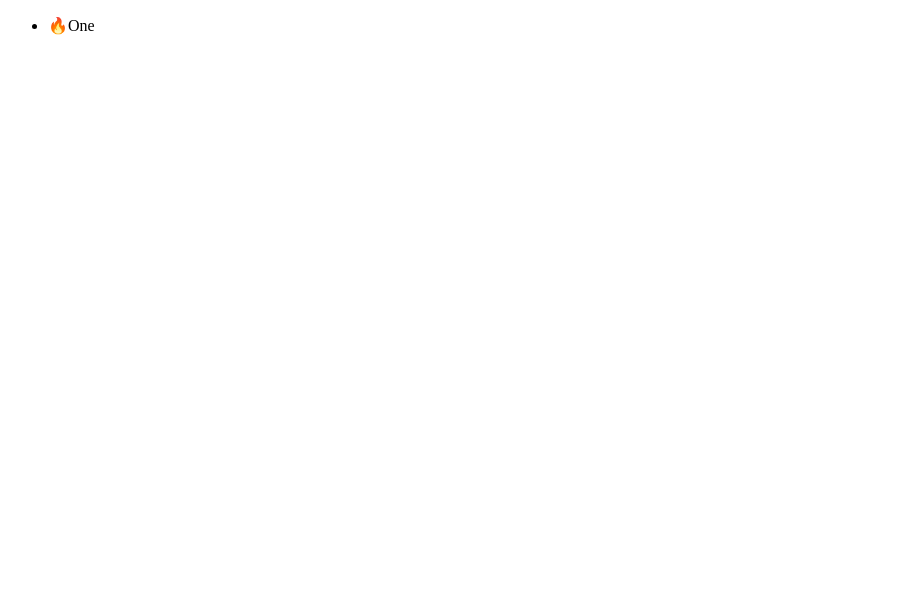
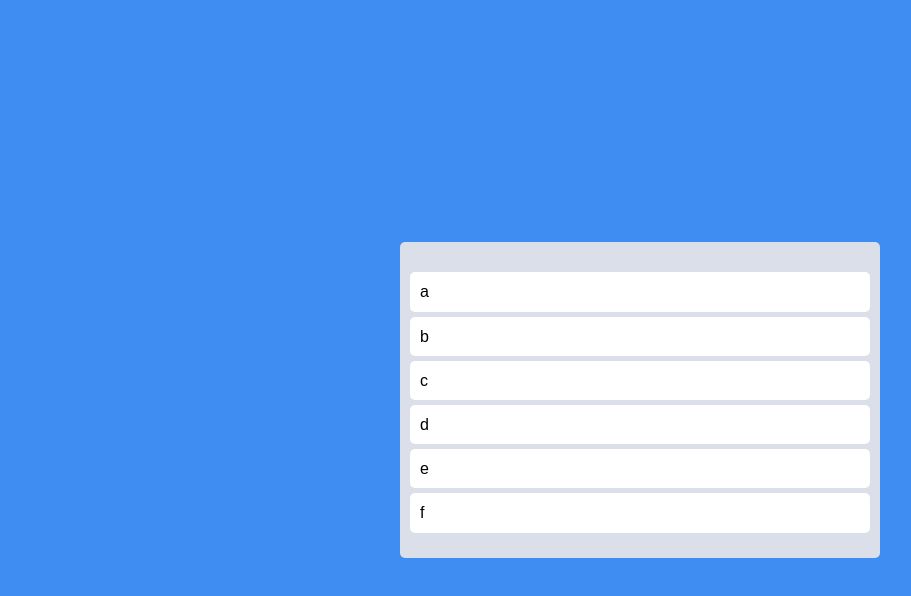
Before and after one commit to wujuno/react-master, a React (Create React App) app: page / in a window 1280 px wide. Shown: the top 596 px of the page, without its empty margins (0-911 px from the left). Built offline with nearby package versions, Linux system fonts and the light colour scheme.

Commit message:
style and make list to array

```diff
--- a/src/App.tsx
+++ b/src/App.tsx
@@ -1,25 +1,67 @@
+import  styled  from "styled-components"
 import {DragDropContext, Draggable, Droppable} from "react-beautiful-dnd";
+
+const Wrapper = styled.div`
+  display: flex;
+  max-width: 480px;
+  width: 100%;
+  margin: 0 auto;
+  justify-content: center;
+  align-items: center;
+  height: 100vh;
+`;
+
+const Boards = styled.div`
+  display: grid;
+  width: 100%;
+  grid-template-columns: repeat(1, 1fr);
+`;
+
+const Board = styled.div`
+  padding: 20px 10px;
+  padding-top: 30px;
+  background-color: ${(props) => props.theme.boardColor};
+  border-radius: 5px;
+  min-height: 200px;
+`;
+
+const Card = styled.div`
+  border-radius: 5px;
+  margin-bottom: 5px;
+  padding: 10px 10px;
+  background-color: ${(props) => props.theme.cardColor};
+`;
+
+const toDos = ["a", "b", "c", "d", "e", "f"];
 
 function App() {
 	const onDragEnd = ()=> {};
   return (
 	<DragDropContext onDragEnd={onDragEnd}>
-	<div>
+      <Wrapper>
+        <Boards>
           <Droppable droppableId="one">
             {(magic) => (
-		  <ul ref={magic.innerRef} {...magic.droppableProps}>
-			<Draggable draggableId="first" index={0}>
+              <Board ref={magic.innerRef} {...magic.droppableProps}>
+                {toDos.map((toDo, index) => (
+                  <Draggable draggableId={toDo} index={index}>
                     {(magic) => (
-				<li ref={magic.innerRef} {...magic.draggableProps}>
-				  <span {...magic.dragHandleProps}>🔥</span>
-				  One
-				</li>
+                      <Card
+                        ref={magic.innerRef}
+                        {...magic.dragHandleProps}
+                        {...magic.draggableProps}
+                      >
+                        {toDo}
+                      </Card>
                     )}
                   </Draggable>
-		  </ul>
+                ))}
+                {magic.placeholder}
+              </Board>
             )}
           </Droppable>
-	</div>
+        </Boards>
+      </Wrapper>
     </DragDropContext>
   )
 }
--- a/src/index.tsx
+++ b/src/index.tsx
@@ -2,11 +2,74 @@
 import ReactDOM from 'react-dom/client';
 import App from './App';
 import { RecoilRoot } from 'recoil';
-import { ThemeProvider } from 'styled-components';
+import { createGlobalStyle, ThemeProvider } from 'styled-components';
 import { darkTheme } from './theme';
 
 
-
+const GlobalStyle = createGlobalStyle`
+@import url('https://fonts.googleapis.com/css2?family=Source+Sans+Pro:wght@300;400&display=swap');
+html, body, div, span, applet, object, iframe,
+h1, h2, h3, h4, h5, h6, p, blockquote, pre,
+a, abbr, acronym, address, big, cite, code,
+del, dfn, em, img, ins, kbd, q, s, samp,
+small, strike, strong, sub, sup, tt, var,
+b, u, i, center,
+dl, dt, dd, menu, ol, ul, li,
+fieldset, form, label, legend,
+table, caption, tbody, tfoot, thead, tr, th, td,
+article, aside, canvas, details, embed,
+figure, figcaption, footer, header, hgroup,
+main, menu, nav, output, ruby, section, summary,
+time, mark, audio, video {
+  margin: 0;
+  padding: 0;
+  border: 0;
+  font-size: 100%;
+  font: inherit;
+  vertical-align: baseline;
+}
+/* HTML5 display-role reset for older browsers */
+article, aside, details, figcaption, figure,
+footer, header, hgroup, main, menu, nav, section {
+  display: block;
+}
+/* HTML5 hidden-attribute fix for newer browsers */
+*[hidden] {
+    display: none;
+}
+body {
+  line-height: 1;
+}
+menu, ol, ul {
+  list-style: none;
+}
+blockquote, q {
+  quotes: none;
+}
+blockquote:before, blockquote:after,
+q:before, q:after {
+  content: '';
+  content: none;
+}
+table {
+  border-collapse: collapse;
+  border-spacing: 0;
+}
+* {
+  box-sizing: border-box;
+}
+body {
+  font-weight: 300;
+  font-family: 'Source Sans Pro', sans-serif;
+  background-color:${(props) => props.theme.bgColor};
+  color:black;
+  line-height: 1.2;
+}
+a {
+  text-decoration:none;
+  color:inherit;
+}
+`;
 
 
 const root = ReactDOM.createRoot(
@@ -15,6 +78,7 @@
 root.render(
   <RecoilRoot>
     <ThemeProvider theme={darkTheme}>
+        <GlobalStyle/>
         <App />
     </ThemeProvider>
   </RecoilRoot>
--- a/src/theme.ts
+++ b/src/theme.ts
@@ -2,8 +2,7 @@
 
 
 export const darkTheme: DefaultTheme = {
-  bgColor: "#2f3640",
-  textColor: "white",
-  accentColor: "#9c88ff",
-  cardBgColor: "transparent",
+  bgColor: "#3F8CF2",
+  boardColor: "#DADFE9",
+  cardColor: "white",
 };
```
Also changed, not shown: src/styled.d.ts (+3 -4 lines). Lines whose indentation alone changed are shown as unchanged.
